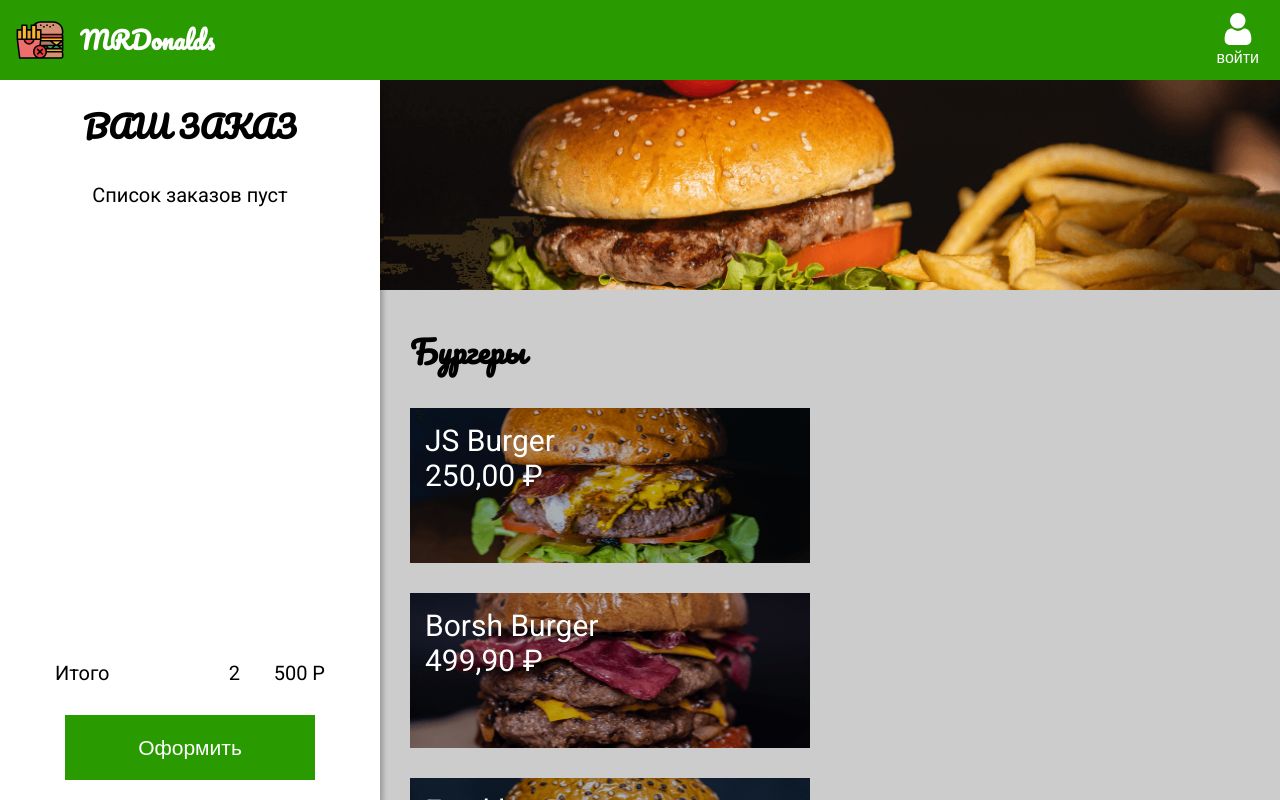
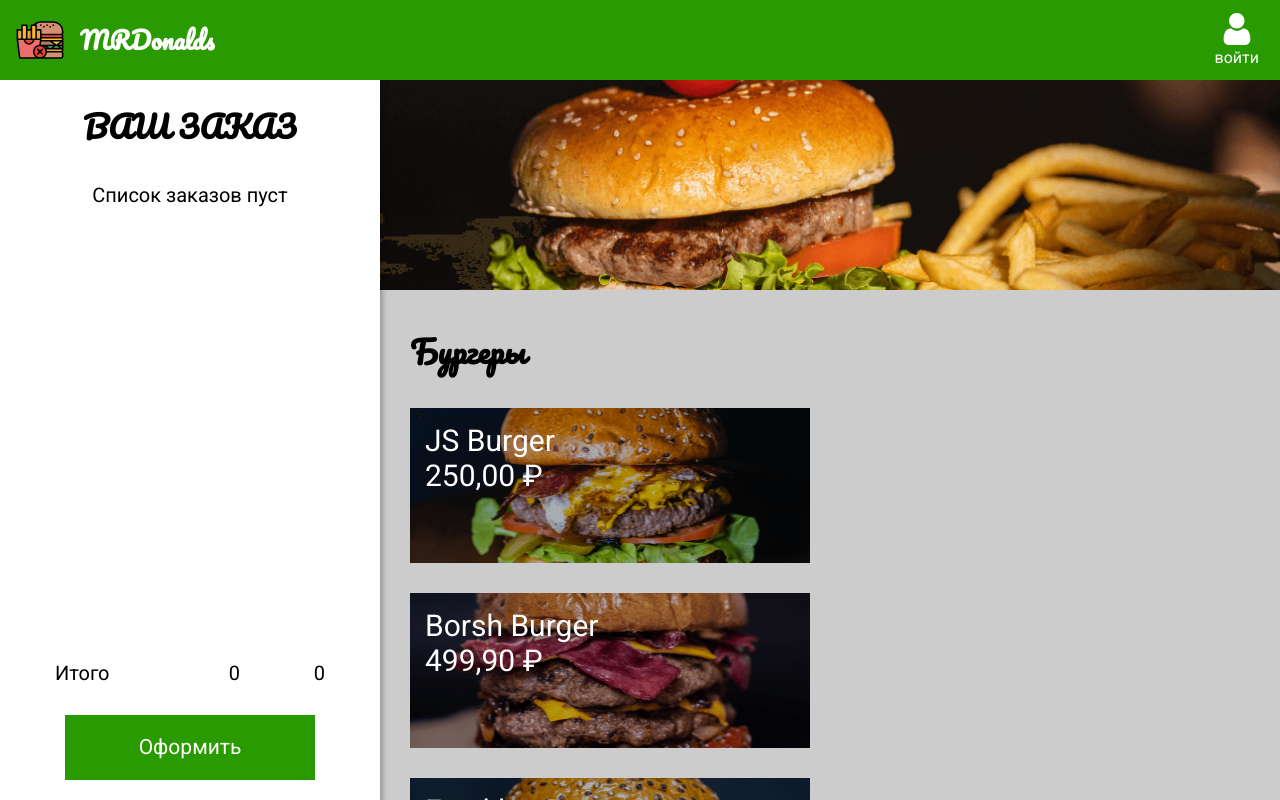
Before and after one commit to Jatematik/MRDonalds, a React (Create React App) app: page / in a window 1280 px wide. Shown: the top 800 px of the page. Built offline with nearby package versions, Linux system fonts and the light colour scheme.

Commit message:
created components: CountItem.js, useCount.js, secondaryFunction.js

```diff
--- /dev/null
+++ b/src/Components/Functions/secondaryFunction.js
@@ -0,0 +1,6 @@
+export default function formatCurrency(format) {
+    return format.toLocaleString('ru-RU', {
+        style: 'currency',
+        currency: 'RUB'
+    });
+}
--- /dev/null
+++ b/src/Components/Hooks/useCount.js
@@ -0,0 +1,9 @@
+import { useState } from "react";
+
+export function useCount(){
+    const [count, setCount] = useState(1);
+
+    const onChange = e => setCount(e.target.value);
+
+    return {count, setCount, onChange};
+}
--- a/src/Components/Menu/ListItem.js
+++ b/src/Components/Menu/ListItem.js
@@ -1,5 +1,6 @@
 import React from 'react';
 import styled from 'styled-components';
+import secondaryFunction from '../Functions/secondaryFunction';
 
 const List = styled.ul`
     display: flex;
@@ -46,10 +47,7 @@
             {itemList.map(item => (
                 <Item key={item.id} img={item.img} onClick={() => setOpenItem(item)}>
                 <p>{item.name}</p>
-                <p>{item.price.toLocaleString('ru-RU', {
-                    style: 'currency',
-                    currency: 'RUB'
-                })}</p>
+                <p>{secondaryFunction(item.price)}</p>
                 </Item>
             ))}
         </List>
--- a/src/Components/Menu/Menu.js
+++ b/src/Components/Menu/Menu.js
@@ -1,6 +1,6 @@
 import React from 'react';
 import styled from 'styled-components';
-import dbMenu from './DBMenu'
+import dbMenu from '../DBMenu'
 import { Banner } from './Banner';
 import { ListItem } from './ListItem'
 
--- /dev/null
+++ b/src/Components/Modal/CountItem.js
@@ -0,0 +1,31 @@
+import React from 'react';
+import styled from 'styled-components';
+
+const CountWrapper = styled.div`
+    display: flex;
+    justify-content: space-between;
+    padding: 0 20px;
+`;
+
+const CountInput = styled.input`
+    width: 50px;
+    font-size: 20px;
+`;
+
+const ButtonCount = styled.button`
+    background-color: transparent;
+`;
+
+export function CountItem({ count, setCount, onChange }){
+
+    return (
+        <CountWrapper>
+            <span>Количество</span>
+            <div>
+                <ButtonCount disabled={count <= 1} onClick={() => setCount(count - 1)}>-</ButtonCount>
+                <CountInput type="number" min="1" max="100" value={count < 1 ? 1 : count} onChange={onChange}/>
+                <ButtonCount onClick={() => setCount(count + 1)}>+</ButtonCount>
+            </div>
+        </CountWrapper>
+    )
+};
--- a/src/Components/Modal/ModalItem.js
+++ b/src/Components/Modal/ModalItem.js
@@ -1,6 +1,9 @@
 import React from 'react';
 import styled from 'styled-components';
-import { ButtonCheckout } from './ButtonCheckout';
+import { ButtonCheckout } from '../Style/ButtonCheckout';
+import { CountItem } from './CountItem';
+import { useCount } from '../Hooks/useCount';
+import secondaryFunction from '../Functions/secondaryFunction';
 
 const Overlay = styled.div`
     position: fixed;
@@ -44,7 +47,17 @@
     font-family: Pacifico, sans-serif;
 `;
 
+const TotalPriceItem = styled.div`
+    padding: 0 20px;
+    display: flex;
+    justify-content: space-between;
+`;
+
+export const TotalPriceItems = order => order.price * order.count;
+
 export const ModalItem = ({ openItem, setOpenItem, orders, setOrders }) => {
+
+    const counter = useCount();
 
     const closeModal = e => {
         if (e.target.id === 'overlay') {
@@ -53,7 +66,8 @@
     }
 
     const order = {
-        ...openItem
+        ...openItem,
+        count: counter.count
     };
 
     const addToOrder = () => {
@@ -68,13 +82,14 @@
                     <Banner img={openItem.img}/>
                     <BurgerInfo>
                         <span>{openItem.name}</span>
-                        <span>{openItem.price.toLocaleString('ru-RU', {
-                            style: 'currency',
-                            currency: 'RUB'
-                        })}
-                        </span>
+                        <span>{secondaryFunction(openItem.price)}</span>
                     </BurgerInfo>
                 </div>
+                <CountItem {...counter}/>
+                <TotalPriceItem>
+                    <span>Цена:</span>
+                    <span>{secondaryFunction(TotalPriceItems(order))}</span>
+                </TotalPriceItem>
                 <ButtonCheckout onClick={addToOrder}>
                     Добавить
                 </ButtonCheckout>
--- a/src/Components/Order/Order.js
+++ b/src/Components/Order/Order.js
@@ -1,7 +1,8 @@
 import React from 'react';
 import styled from 'styled-components';
-import { ButtonCheckout } from '../Modal/ButtonCheckout';
-import { OrderListItem } from './OrderListItem'
+import { ButtonCheckout } from '../Style/ButtonCheckout';
+import { OrderListItem } from './OrderListItem';
+import { TotalPriceItems } from '../Modal/ModalItem';
 
 const OrderStyled = styled.section`
     position: fixed;
@@ -48,8 +49,18 @@
     text-align: center;
 `;
 
-export const Order = ({ orders }) => (
-    <OrderStyled>
+export const Order = ({ orders }) => {
+
+    const total = orders.reduce((result, order) => {
+        return TotalPriceItems(order) + result;
+    }, 0);
+
+    const totalQuantity = orders.reduce((result, order) => {
+        return order.count + result;
+    }, 0);
+
+    return (
+        <OrderStyled>
         <OrderTitle>
             Ваш заказ
         </OrderTitle>
@@ -60,9 +71,12 @@
         </OrderContent>
         <Total>
             <span>Итого</span>
-            <span>2</span>
-            <TotalPrice>500 Р</TotalPrice>
+            <span>
+                {totalQuantity}
+            </span>
+            <TotalPrice>{total}</TotalPrice>
         </Total>
         <ButtonCheckout>Оформить</ButtonCheckout>
     </OrderStyled>
-);
+    )
+};
--- a/src/Components/Order/OrderListItem.js
+++ b/src/Components/Order/OrderListItem.js
@@ -1,6 +1,8 @@
 import React from 'react';
 import styled from 'styled-components';
 import trashImage from '../../images/trash.svg';
+import { TotalPriceItems } from '../Modal/ModalItem';
+import secondaryFunction from '../Functions/secondaryFunction';
 
 const TrashButton = styled.button`
     width: 24px;
@@ -32,11 +34,8 @@
 export const OrderListItem = ({order}) => (
     <OrderItemStyled>
         <ItemName>{order.name}</ItemName>
-        <span>2</span>
-        <ItemPrice>{order.price.toLocaleString('ru-RU', {
-                            style: 'currency',
-                            currency: 'RUB'
-                        })}</ItemPrice>
+        <span>{order.count}</span>
+        <ItemPrice>{secondaryFunction(TotalPriceItems(order))}</ItemPrice>
         <TrashButton/>
     </OrderItemStyled>
 );
--- a/src/Components/Modal/ButtonCheckout.js
+++ b/src/Components/Style/ButtonCheckout.js
@@ -1,4 +1,3 @@
-// import React from 'react';
 import styled from 'styled-components';
 
 export const ButtonCheckout = styled.button`
--- a/src/Components/Style/GlobalStyle.js
+++ b/src/Components/Style/GlobalStyle.js
@@ -45,4 +45,21 @@
     padding: 0;
     margin: 0;
   }
+
+  button {
+    cursor: pointer;
+  }
+
+  input, button {
+    font: inherit;
+  }
+
+  input[type="number"] {
+    -moz-appearance: textfield;
+  }
+
+  input::-webkit-outer-spin-button,
+  input::-webkit-immer-spin-button {
+    -webkit-appearance: none;
+  }
 `;
```
Also changed, not shown: src/Components/DBMenu.js (renamed from src/Components/Menu/DBMenu.js).
